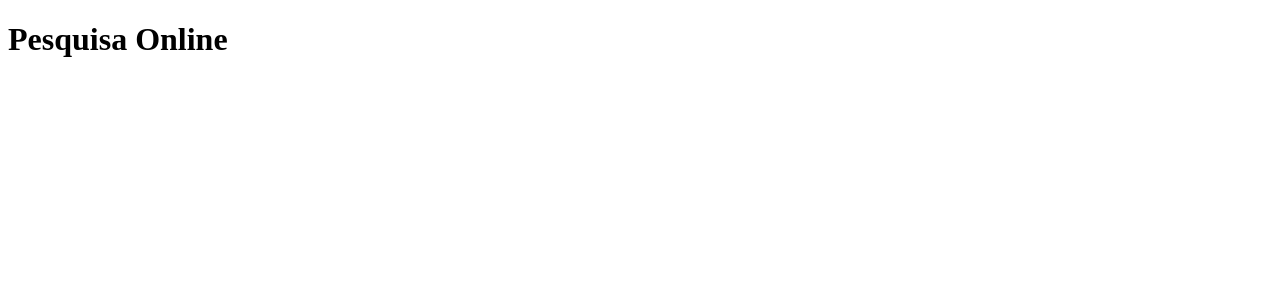
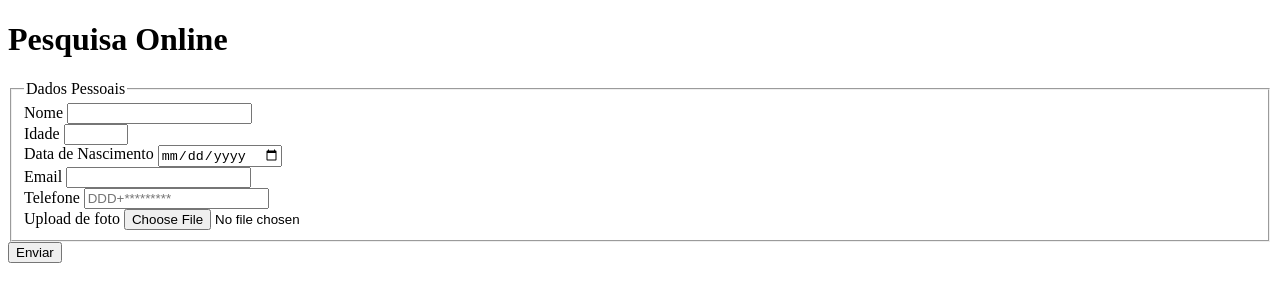
Before and after one commit to NandoHeck/pesquisa-culturama, a plain HTML site: page index.html in a window 1280 px wide. Drawn offline with Linux system fonts and the light colour scheme.

Commit message:
Cria sessão de Dados Pessoais

```diff
--- a/index.html
+++ b/index.html
@@ -4,12 +4,41 @@
     <meta charset="UTF-8">
     <meta name="viewport" content="width=device-width, initial-scale=1.0">
     <title>Pesquisa Culturama</title>
+    <link rel="stylesheet" href="css/css.css">
 </head>
 <body>
     <header>
         <h1>Pesquisa Online</h1>
     </header>
 
-    <section></section>
+    <section>
+        <form action="" method="get">
+            <fieldset>
+                                    <!-- DADOS PESSOAIS -->
+
+                <legend>Dados Pessoais</legend>
+                <label for="userName">Nome</label>
+                <input type="text" name="userName"required>
+                    <br>
+                <label for="userAge">Idade</label>
+                <input type="number" name="userAge" min="12" max="100" required>
+                    <br>
+                <label for="birthDate">Data de Nascimento</label>
+                <input type="date" name="birthDate">
+                    <br>
+                <label for="userEmail">Email</label>
+                <input type="email" name="userEmail"required>
+                    <br>
+                <label for="userPhoneNumber">Telefone</label>
+                <input type="tell" name="userPhoneNumber" pattern="[0-9]{11}" placeholder="DDD+*********">
+                    <br>
+                <label for="userImage">Upload de foto</label>
+                <input type="file" accept="image/*" name="userImage">
+                <br>
+            </fieldset>
+
+            <button type="submit">Enviar</button>
+        </form>
+    </section>
 </body>
 </html>
```
